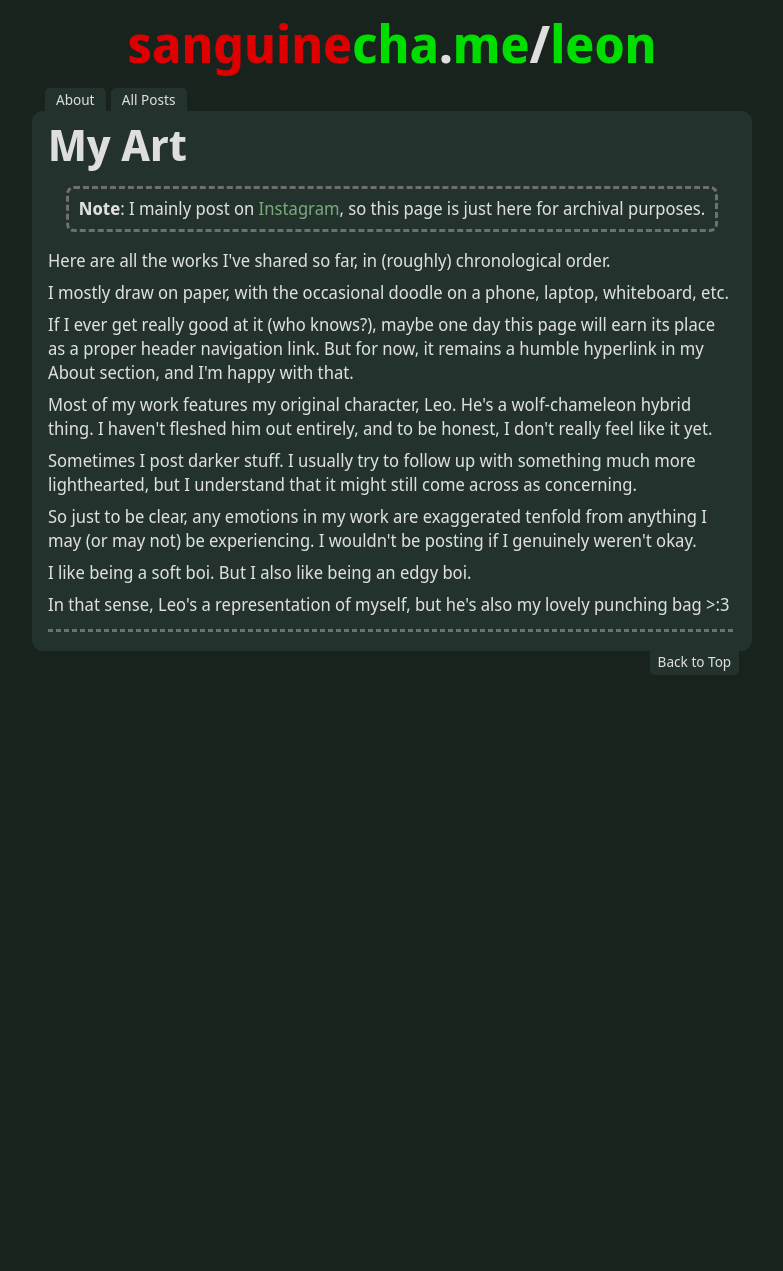
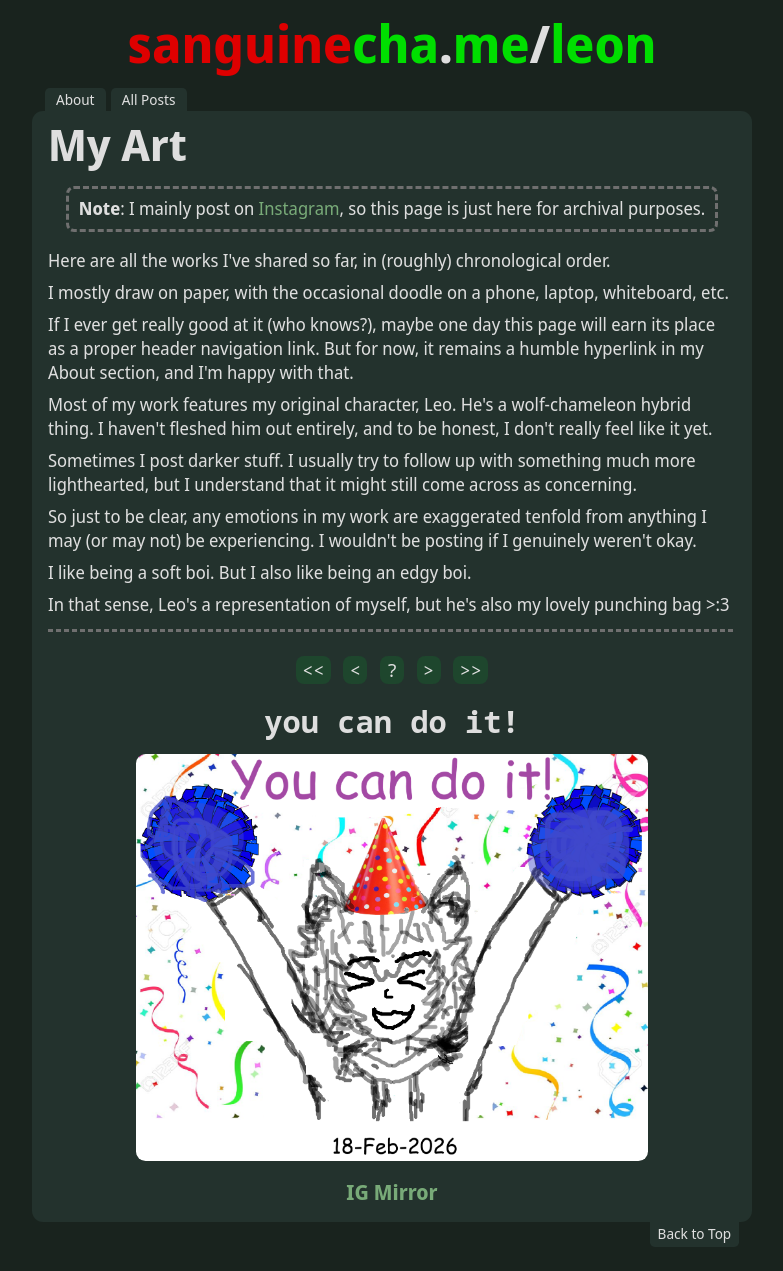
Before and after one commit to SanguineChameleon/sanguinechameleon.github.io, a Jekyll site: the page built from _pages/art.md, in a window 1280 px wide. Shown: the whole page, without its empty margins (248-1031 px from the left). Built offline with Jekyll 4.4.1, drawn with Linux system fonts in a browser that asks for light colours; before the commit the page ends 900 px from its top, so only the background shows below that.

Commit message:
You can do it!

```diff
--- a/_pages/art.md
+++ b/_pages/art.md
@@ -22,3 +22,17 @@ I like being a soft boi. But I also like being an edgy boi.
 In that sense, Leo's a representation of myself, but he's also my lovely punching bag >:3
 
 ---
+{: style="margin-bottom: 1.5rem;"}
+
+<div class="art-container">
+    <ul>
+        <li><button type="button" onclick=""><<</button></li
+        ><li><button type="button" onclick=""><</button></li
+        ><li><button type="button" onclick="">?</button></li
+        ><li><button type="button" onclick="">></button></li
+        ><li><button type="button" onclick="">>></button></li>
+    </ul>
+    <span class="caption">you can do it!</span>
+    <img src="/assets/images/art/you-can-do-it.png" style="width: 32rem" />
+    <span class="ig-mirror"><a href="https://www.instagram.com/p/DU5BeBRk1r0/">IG Mirror</a></span>
+</div>
--- a/assets/css/styles.scss
+++ b/assets/css/styles.scss
@@ -35,6 +35,7 @@
 
 $red: rgb(222, 0, 0);
 $green: rgb(0, 222, 0);
+$light-green: rgb(30, 70, 45);
 $dark-green: rgb(35, 50, 45);
 $darker-green: rgb(25, 35, 30);
 $darkest-green: rgb(15, 30, 20);
@@ -342,3 +343,57 @@ button {
 button:hover {
   text-decoration: underline;
 }
+
+.art-container {
+  display: flex;
+  flex-direction: column;
+  justify-content: center;
+  align-items: center;
+
+  ul {
+    margin-top: 0rem;
+    margin-bottom: 0rem;
+    padding: 0;
+  }
+
+  li {
+    display: inline-flex;
+    justify-content: center;
+
+    background-color: $light-green;
+    border-radius: 0.5rem;
+    margin: 0rem 0.4rem 0rem 0.4rem;
+    padding: 0.1rem 0.4rem 0.1rem 0.4rem;
+
+    @include noto-sans-mono;
+    font-size: 1.15rem;
+
+    a {
+      color: inherit;
+    }
+  }
+
+  img {
+    margin-top: 0.75rem;
+    margin-bottom: 0rem;
+  }
+
+  span.caption {
+    text-align: center;
+
+    margin-top: 1.1rem;
+    margin-bottom: 0rem;
+
+    @include noto-sans-mono;
+    @include semi-bold-font;
+    font-size: 1.9rem;
+  }
+
+  span.ig-mirror {
+    margin-top: 1.1rem;
+    margin-bottom: 0.5rem;
+
+    @include semi-bold-font;
+    font-size: 1.3rem;
+  }
+}
```
Also changed, not shown: assets/images/art/you-can-do-it.png (added).
